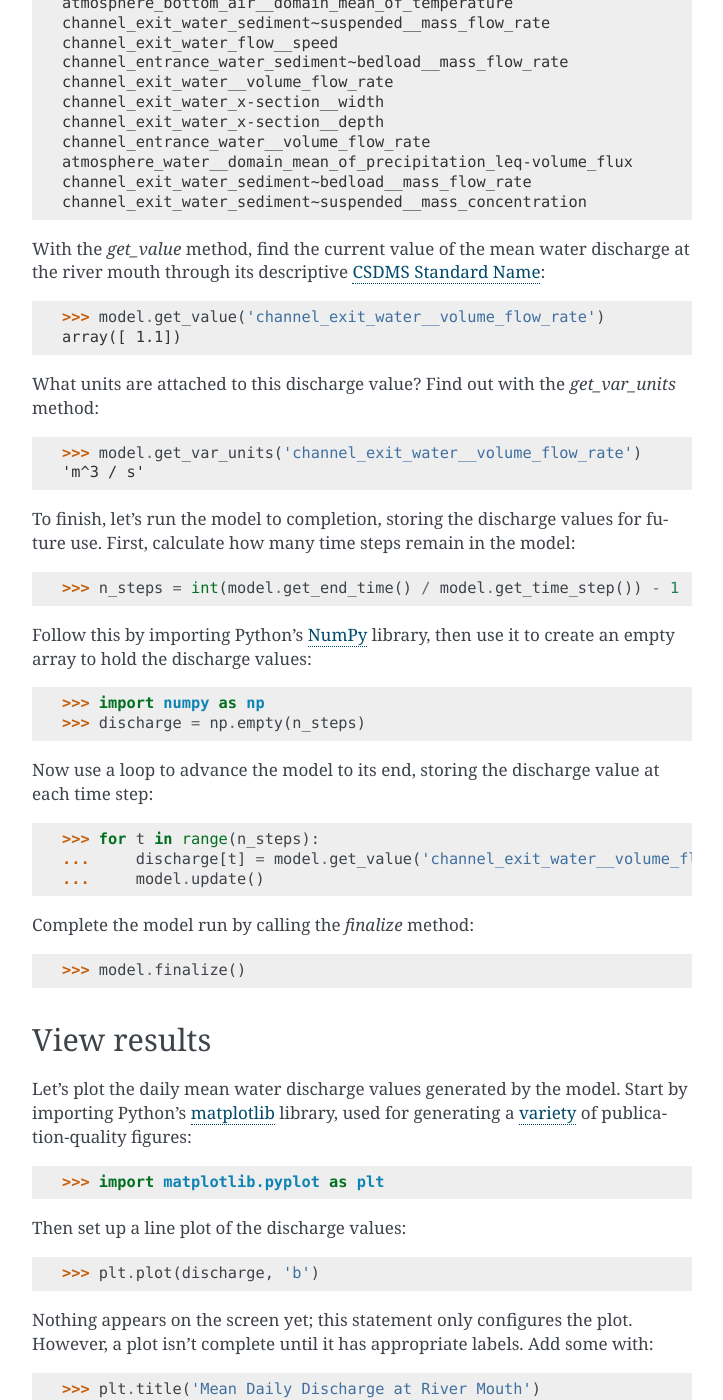
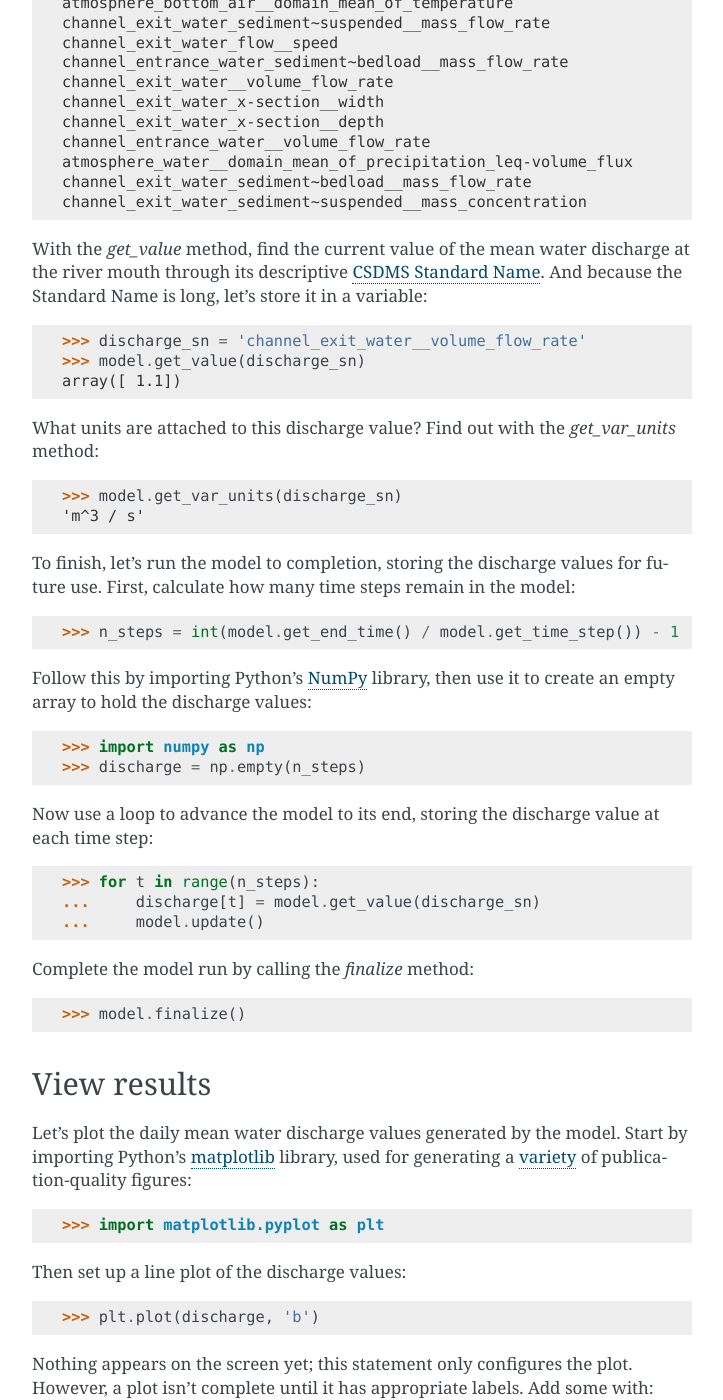
Before and after one commit to csdms/pymt, a Sphinx documentation site: the page built from docs/quickstart.rst, in a window 1280 px wide and 1400 px high, scrolled down 1898 px. Shown: the whole window, without its empty margins (388-1111 px from the left). Built offline with Sphinx 7.4.7, drawn with Linux system fonts in a browser that asks for light colours; pages that are not in the unit, such as notebooks, are missing from menus.

Commit message:
Create a local variable to store a Standard Name
It's shorter and easier to type.

```diff
--- a/docs/quickstart.rst
+++ b/docs/quickstart.rst
@@ -139,11 +139,14 @@ as shown by the *get_output_var_names* method:
 
 With the *get_value* method,
 find the current value of the mean water discharge at the river mouth
-through its descriptive `CSDMS Standard Name`_:
+through its descriptive `CSDMS Standard Name`_.
+And because the Standard Name is long,
+let's store it in a variable:
 
 .. code-block:: python
 
-  >>> model.get_value('channel_exit_water__volume_flow_rate')
+  >>> discharge_sn = 'channel_exit_water__volume_flow_rate'
+  >>> model.get_value(discharge_sn)
   array([ 1.1])
 
 What units are attached to this discharge value?
@@ -151,7 +154,7 @@ Find out with the *get_var_units* method:
 
 .. code-block:: python
 
-  >>> model.get_var_units('channel_exit_water__volume_flow_rate')
+  >>> model.get_var_units(discharge_sn)
   'm^3 / s'
 
 To finish, let's run the model to completion,
@@ -176,7 +179,7 @@ Now use a loop to advance the model to its end,
 storing the discharge value at each time step:
 
   >>> for t in range(n_steps):
-  ...     discharge[t] = model.get_value('channel_exit_water__volume_flow_rate')
+  ...     discharge[t] = model.get_value(discharge_sn)
   ...     model.update()
 
 Complete the model run by calling the *finalize* method:
```
